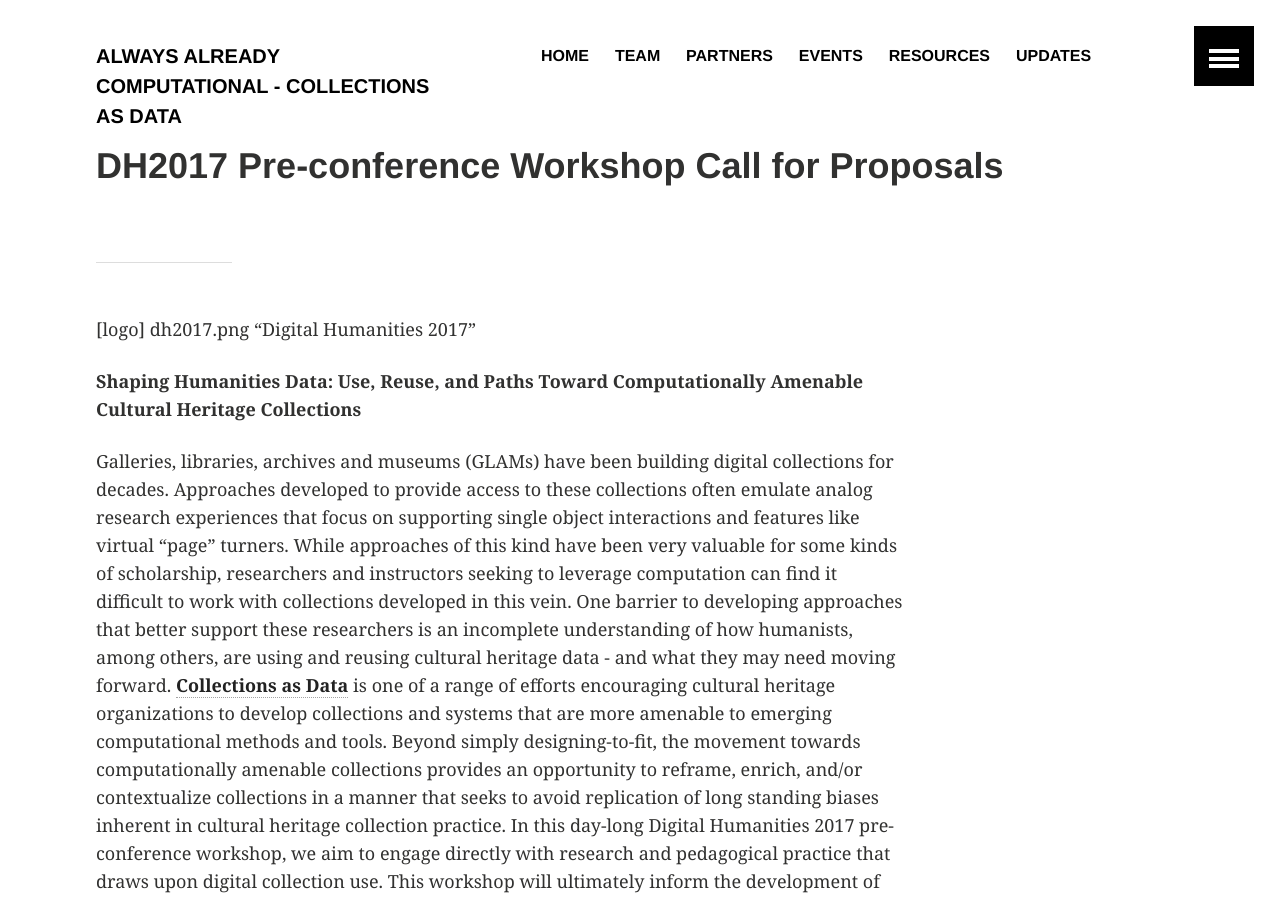
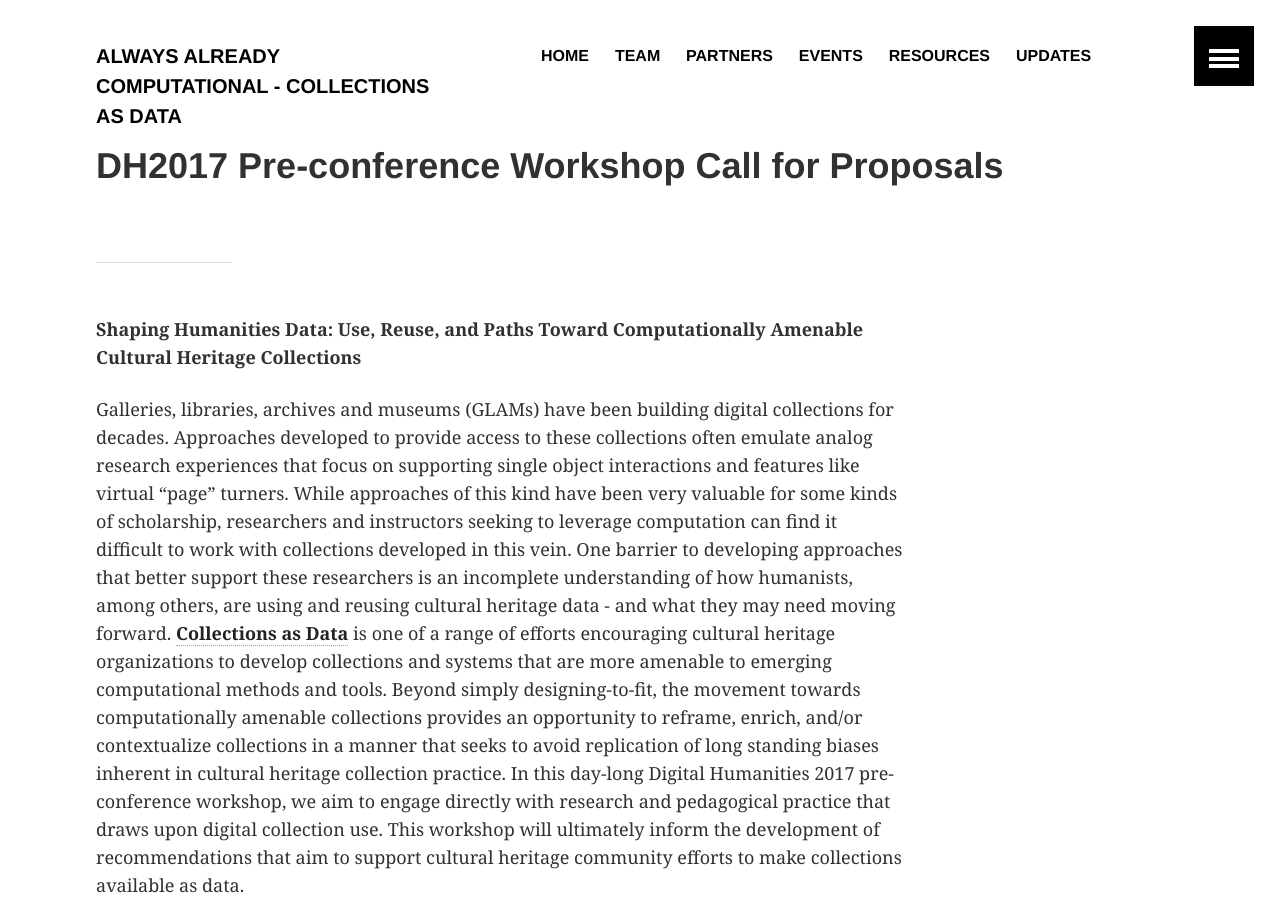
Before and after one commit to collectionsasdata/collectionsasdata.github.io, a Jekyll site: the page built from _posts/2017-4-7-dh2017.markdown, in a window 1280 px wide and 900 px high. Built offline with Jekyll 4.4.1, drawn with Linux system fonts in a browser that asks for light colours.

Commit message:
Update 2017-4-7-dh2017.markdown

```diff
--- a/_posts/2017-4-7-dh2017.markdown
+++ b/_posts/2017-4-7-dh2017.markdown
@@ -5,7 +5,7 @@ date:   2017-4-7
 teaser: "Shaping Humanities Data: Use, Reuse, and Paths Toward Computationally Amenable Cultural Heritage Collections"
 ---
 ---
-[logo] dh2017.png "Digital Humanities 2017"
+[logo]: dh2017.png "Digital Humanities 2017"
 
 **Shaping Humanities Data: Use, Reuse, and Paths Toward Computationally Amenable Cultural Heritage Collections**
 
```
